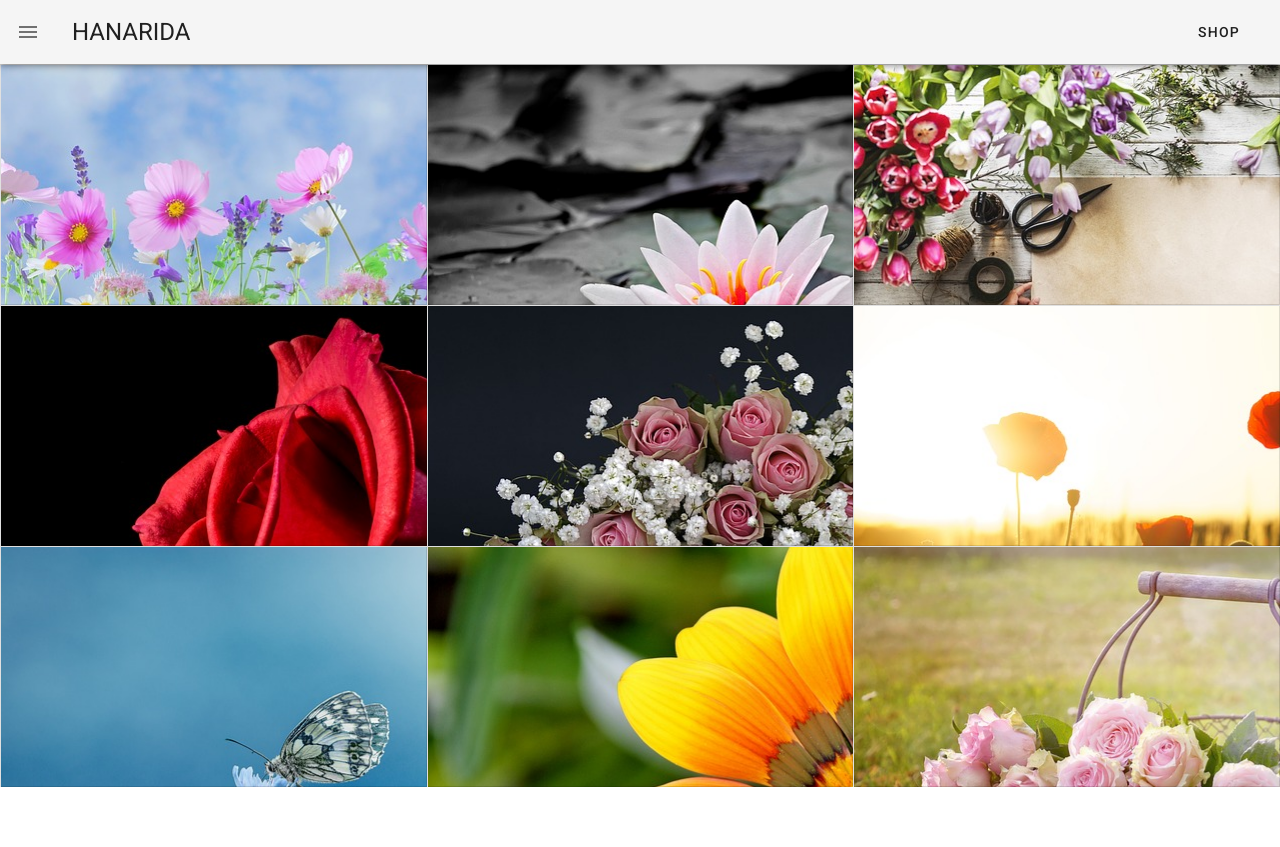
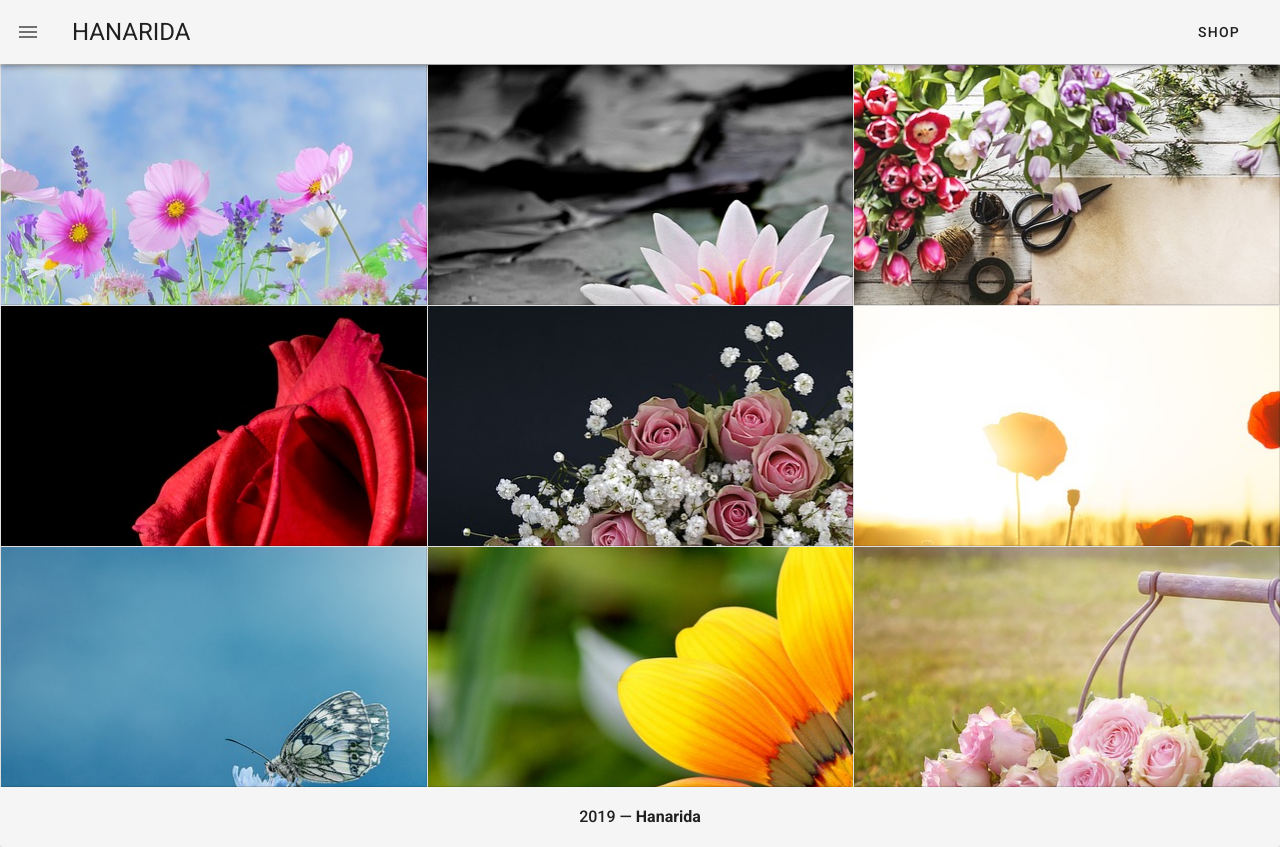
Before and after one commit to kiri9120/hanarida2, a Vue app: page / in a window 1280 px wide. Before the commit the page ends 800 px from the top, so only its background shows below. Built offline with nearby package versions, Linux system fonts and the light colour scheme.

Commit message:
create TheFooter

```diff
--- a/src/App.vue
+++ b/src/App.vue
@@ -4,18 +4,21 @@
     <v-content>
       <router-view/>
     </v-content>
+    <TheFooter/>
   </v-app>
 </template>
 
 <script>
 import HelloWorld from './components/HelloWorld';
 import TheHeader from './components/TheHeader';
+import TheFooter from './components/TheFooter';
 
 export default {
   name: 'App',
   components: {
     HelloWorld,
-    TheHeader
+    TheHeader,
+    TheFooter
   },
   data: () => ({
     //
--- /dev/null
+++ b/src/components/TheFooter.vue
@@ -0,0 +1,9 @@
+<template>
+  <v-card>
+    <v-footer class="font-weight-medium">
+      <v-col class="text-center" cols="12">
+        {{ new Date().getFullYear() }} — <strong>Hanarida</strong>
+      </v-col>
+    </v-footer>
+  </v-card>
+</template>
```
